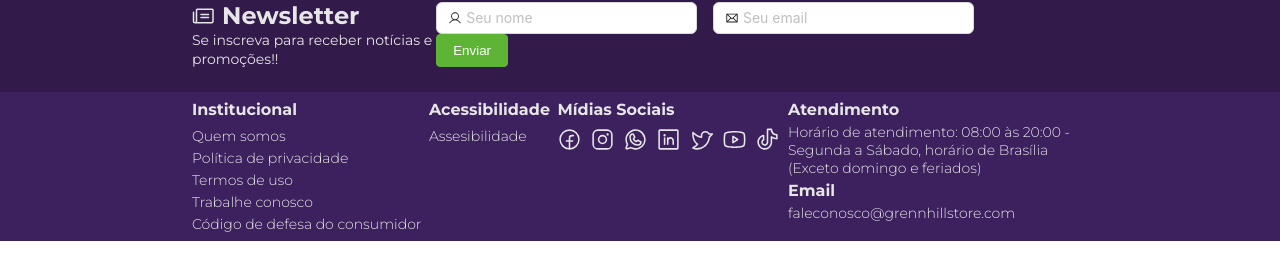
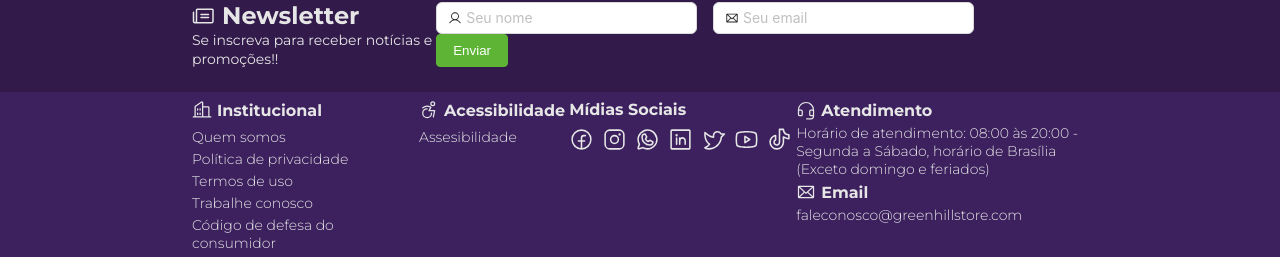
Before and after one commit to Thentrax/ecomerce, a React (Create React App) app: page / in a window 1280 px wide. Shown: the part 988-1245 px from the top of the page. Built offline with nearby package versions, Linux system fonts and the light colour scheme.

Commit message:
adicionando icones no footer

```diff
--- a/src/components/footer/index.jsx
+++ b/src/components/footer/index.jsx
@@ -9,7 +9,10 @@ import {
     TwitterLogo,
     User,
     WhatsappLogo,
-    YoutubeLogo
+    YoutubeLogo,
+    WheelchairMotion,
+    Buildings,
+    Headset
 } from "@phosphor-icons/react";
 
 const Footer = () => {
@@ -60,7 +63,7 @@ const Footer = () => {
             <div className="secondary-row-footer">
                 <div className="footer-row w50" style={{alignItems: "start"}}>
                     <div className="footer-item-column">
-                        <h1>Institucional</h1>
+                        <h1><Buildings width={20} height={20}/> Institucional</h1>
                         <div className="footer-item-column-child">
                             <p>Quem somos</p>
                             <p>Política de privacidade</p>
@@ -70,7 +73,7 @@ const Footer = () => {
                         </div>
                     </div>
                     <div className="footer-item-column">
-                        <h1>Acessibilidade</h1>
+                        <h1><WheelchairMotion width={20} height={20}/> Acessibilidade</h1>
                         <div className="footer-item-column-child">
                             <p>Assesibilidade</p>
                         </div>
@@ -103,7 +106,7 @@ const Footer = () => {
                     </div>
                     <div className="footer-item-column">
                         <div className="footer-item-column-child">
-                            <h1>Atendimento</h1>
+                            <h1><Headset width={20} height={20}/> Atendimento</h1>
                             <span>
                                 Horário de atendimento:
                                 08:00 às 20:00 -
@@ -111,8 +114,8 @@ const Footer = () => {
                                 horário de Brasília
                                 (Exceto domingo e feriados)
                             </span>
-                            <h1>Email</h1>
-                            <span>faleconosco@grennhillstore.com</span>
+                            <h1><Envelope width={20} height={20}/> Email</h1>
+                            <span>faleconosco@greenhillstore.com</span>
                         </div>
                     </div>
                 </div>
--- a/src/components/footer/style.css
+++ b/src/components/footer/style.css
@@ -152,3 +152,9 @@
     }
 
 }
+
+h1 {
+    display: flex;
+    align-items: center;
+    gap: 5px;
+}
```
Also changed, not shown: src/components/navbar/index.jsx (+15 -1 lines).
